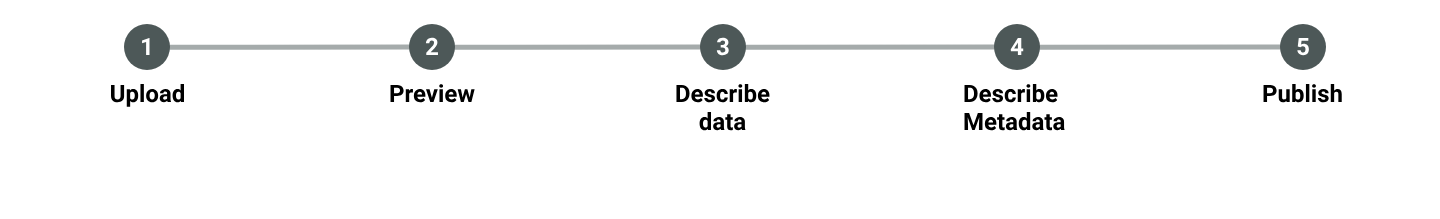
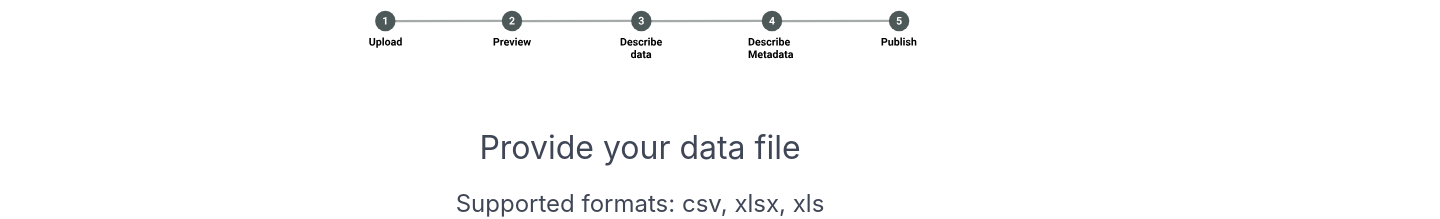
Before and after one commit to jericpat/gift-publisher, a React (Create React App) app: page / in a window 1280 px wide. Shown: the top 219 px of the page, 1440 px wide, since content can reach past the window. Built offline with nearby package versions, Linux system fonts and the light colour scheme.

Commit message:
[app.js][s]: update progress screen

```diff
--- a/src/App.js
+++ b/src/App.js
@@ -8,7 +8,7 @@ import SelectSchema from "./components/SelectSchema";
 import Metadata from "./components/Metadata";
 import "./App.css";
 import { removeHyphen } from "./utils";
-import {ReactComponent as ReactLogo} from './progressBar.svg';
+import ReactLogo from './progressBar.svg';
 
 export class ResourceEditor extends React.Component {
   constructor(props) {
@@ -261,7 +261,7 @@ export class ResourceEditor extends React.Component {
 
     return (
       <div className="App">
-        <ReactLogo />
+        <img src={ReactLogo} width='50%'/>
         <form
           className="upload-wrapper"
           onSubmit={(event) => {
```
